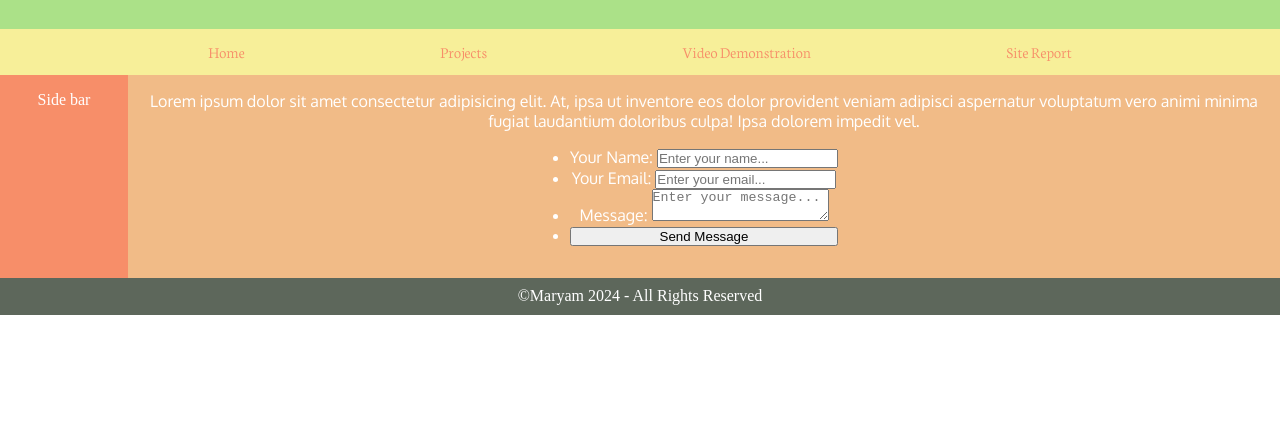
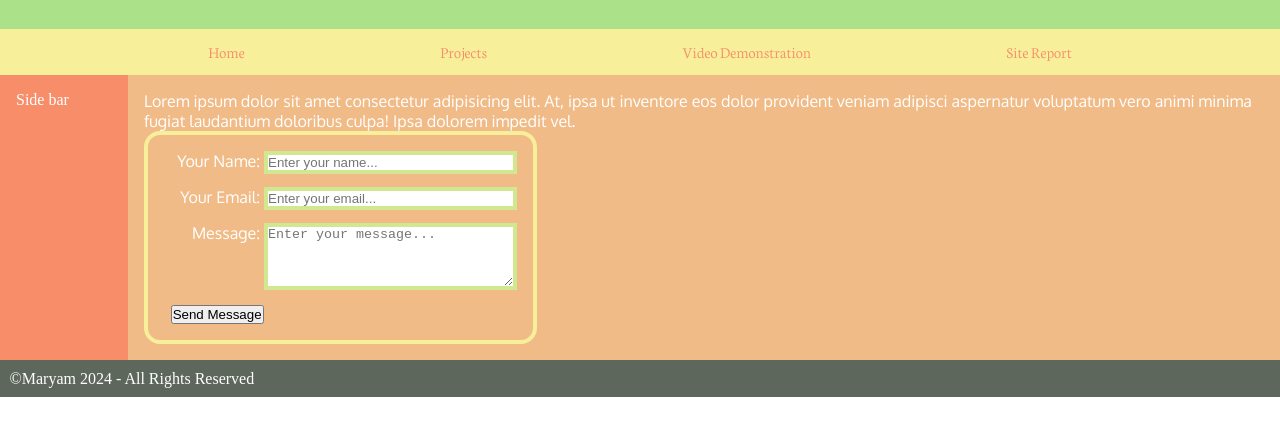
Before and after one commit to maryamadetona/Maryam-s--Website, a plain HTML site: page contact.html in a window 1280 px wide. Shown: the part 74-510 px from the top of the page. Drawn offline with Linux system fonts and the light colour scheme.

Commit message:
finished my contact form, and attempted tto make my website full screen

```diff
--- a/contact.html
+++ b/contact.html
@@ -9,7 +9,7 @@
     <link rel="stylesheet" href="desktop.css" media="screen and (min-width: 800px)">
 </head>
 <body id="clicked">
-    <header class="topnav">
+    <header>
         <a href="#clicked" class="showNav on"></a>
         <a href="#" class="showNav off"></a>
         <h1>Contact Me</h1>
@@ -27,25 +27,19 @@
     <main>
         <p>Lorem ipsum dolor sit amet consectetur adipisicing elit. At, ipsa ut inventore eos dolor provident veniam adipisci aspernatur voluptatum vero animi minima fugiat laudantium doloribus culpa! Ipsa dolorem impedit vel.</p>
 
-        <form action="mailto:" method="get">
-            <ul>
-                <li>
+        <form action="mailto: maryamadetona818@gmail.com" method="get">
 
                     <label for="name">Your Name:</label>
-                    <input type="text" id="name" name= "name" placeholder="Enter your name..." required>
-                </li>
-                <li>
+                    <input type="text" id="name" name= "name" placeholder="Enter your name..." required/><p>
+
                     <label for="email">Your Email:</label>
-                    <input type="email" id="email" name="email" placeholder="Enter your email..." required>
-                </li>
-                <li>
+                    <input type="email" id="email" name="email" placeholder="Enter your email..." required/><p>
+
                     <label for="message">Message:</label>
-                    <textarea id="message" name="message" placeholder="Enter your message..." required></textarea>
-                </li>
-                <li>
+                    <textarea id="message" name="message" placeholder="Enter your message..." required></textarea><p>
+
                     <button type="submit">Send Message</button>
-                </li>
-                </ul>
+
         </form>
         </body>
 
--- a/main.css
+++ b/main.css
@@ -62,16 +62,29 @@ nav ul {
 
 form {
     display: inline-block;
-    border: #AA7B62;
     padding: 1em;
+    border: 0.3em solid #F7EF99;
     border-radius: 1em;
 }
-
-button[type="submit"] {
-    grid-column: 2;
-    width: 100%;
+label {
+    display: inline-block;
+    min-width: 6em;
+    text-align: right;
+}
+input, textarea {
+    width: 19em;
+    box-sizing: border-box;
+    border: 0.3em solid #D1E891;
+    margin-bottom: 1em;
 }
 
-body{
-    text-align: center;
+textarea {
+    vertical-align: top;
+    height: 5em;
 }
+.button {
+    padding-left: 6em;
+}
+button {
+    margin-left: 0.5em;
+}
--- a/mobile.css
+++ b/mobile.css
@@ -14,7 +14,7 @@ header {
     display: flex;
     justify-content: space-evenly;
     font-family: "Montserrat", sans-serif;
-    flex-direction: column
+    flex-direction: column;
 }
 .showNav {
     height: 0.8em;
@@ -57,12 +57,3 @@ nav {
 #clicked:target nav {
     display: none;
 }
-
-form {
-    grid-template-columns: 1fr;
-    row-gap: 1em;
-}
-
-body header:not(.topnav){
-   text-align: center;
-}
```
